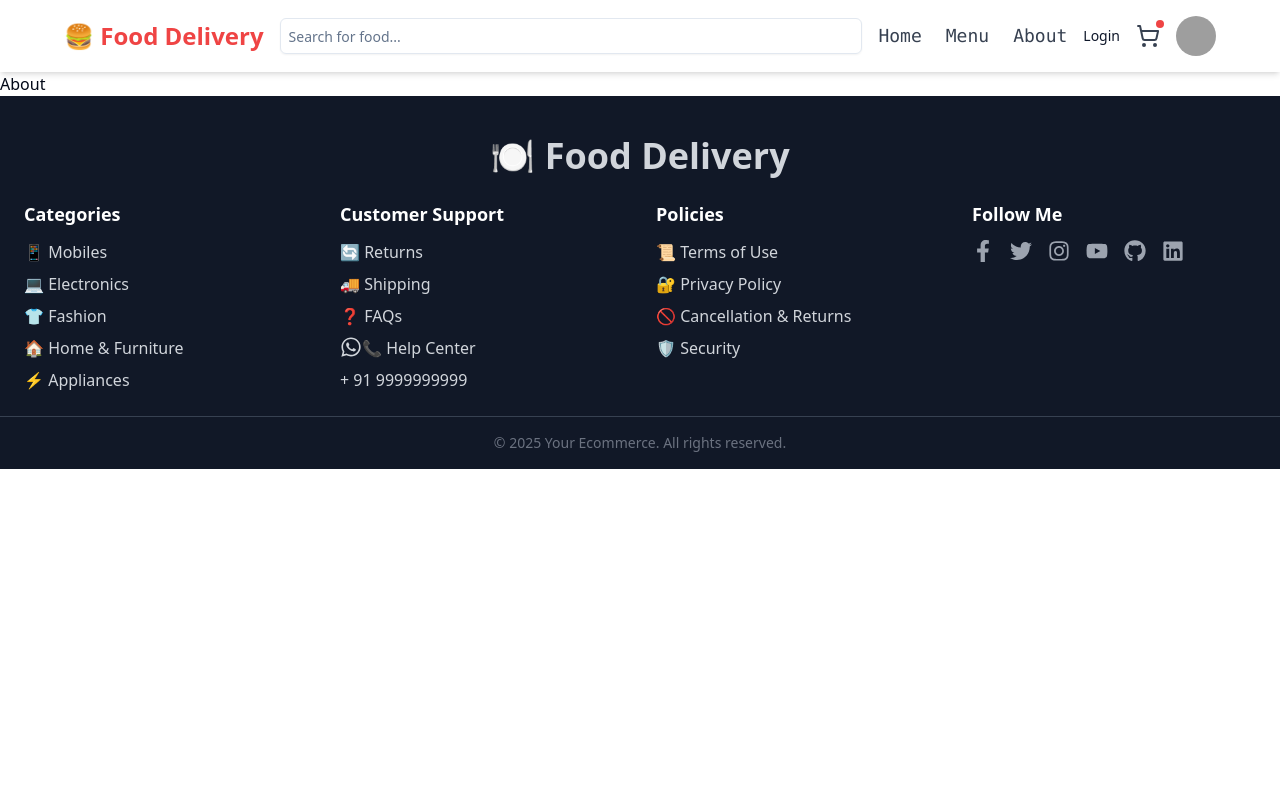
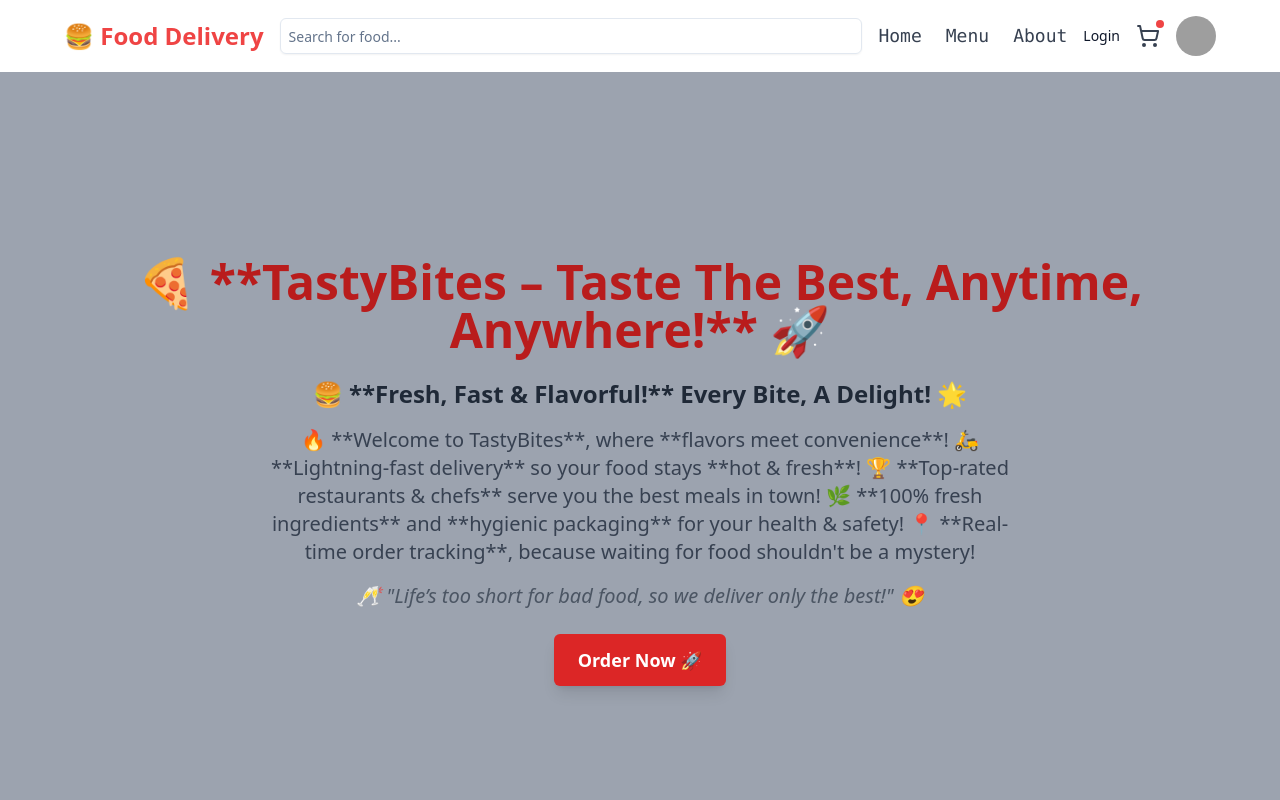
Before and after one commit to SANDEEP7522/food-frontend, a React (Vite) app: page /about in a window 1280 px wide. Shown: the top 800 px of the page. Built offline with nearby package versions, Linux system fonts and the light colour scheme; grey boxes are pictures that could not be loaded.

Commit message:
added About section

```diff
--- a/src/App.jsx
+++ b/src/App.jsx
@@ -2,7 +2,7 @@ import { BrowserRouter as Router, Routes, Route } from "react-router-dom";
 
 import Navbar from "./components/navebar/Navbar";
 import Home from "./pages/Home/Home";
-import Menu from "./pages/Menu/Menu";
+// import Menu from "./pages/Menu/Menu";
 import About from "./pages/About/About";
 import Card from "./pages/Card/Card";
 import OrderPlace from "./pages/OrderPlace/OrderPlace";
@@ -15,7 +15,7 @@ function App() {
         <Navbar />
         <Routes>
           <Route path="/" element={<Home />} />
-          <Route path="/menu" element={<Menu />} />
+          {/* <Route path="/menu" element={<Menu />} /> */}
           <Route path="/about" element={<About />} />
           <Route path="/card" element={<Card />} />
           <Route path="/orderPlce" element={<OrderPlace />} />
--- a/src/components/ExploreMenu/ExploreMenu.jsx
+++ b/src/components/ExploreMenu/ExploreMenu.jsx
@@ -41,11 +41,12 @@ const menuItems = [
 
 function ExploreMenu({ categories, setCategories }) {
   return (
-    <div className=" bg-gray-100 p-6">
+    <div className=" bg-gray-100 p-6" id="menu" >
       <h2 className="text-3xl font-bold text-center text-red-500 mb-6">
         🍽️ Explore Our Menu
       </h2>
-      <div className="flex flex-wrap justify-center gap-6 p-6">
+      <div className="overflow-x-auto whitespace-nowrap p-6 scrollbar-thin scrollbar-thumb-gray-300">
+  <div className="inline-flex gap-6">
     {menuItems.map((item) => (
       <div
         onClick={() =>
@@ -56,9 +57,7 @@ function ExploreMenu({ categories, setCategories }) {
       >
         <img
           onClick={() =>
-                setCategories((prev) =>
-                  prev === item.name ? "All" : item.name
-                )
+            setCategories((prev) => (prev === item.name ? "All" : item.name))
           }
           src={item.image}
           alt={item.name}
@@ -71,6 +70,8 @@ function ExploreMenu({ categories, setCategories }) {
     ))}
   </div>
 </div>
+
+    </div>
   );
 }
 
--- a/src/components/Headers/Header.jsx
+++ b/src/components/Headers/Header.jsx
@@ -5,6 +5,7 @@ import {
   CarouselItem,
 } from "@/components/ui/carousel";
 import { Button } from "@/components/ui/button";
+import { motion } from "framer-motion";
 
 const images = [
   "https://cdn3.vox-cdn.com/uploads/chorus_asset/file/704658/tumblr_m6oolzvXsJ1qfvx4yo1_500.0.gif",
@@ -28,16 +29,16 @@ function Header() {
   return (
     <div className="w-full max-w4-xl mx-auto mt-6 relative">
       <div className="absolute top-1/2 left-1/2 transform -translate-x-1/2 -translate-y-1/2 z-50">
-        <h4 className="text-2xl font-bold mb-2 text-red-800">
-          🍽️ Enjoy Fresh, Delicious, & Flavorful!
-        </h4>
-        <p className="text-clip font-medium leading-relaxed">
-          🍕 **Food made with the finest ingredients** to bring you a rich &
-          satisfying taste. 🌿 **Every dish is crafted to perfection**, ensuring
-          each bite is a burst of flavor. 😋 Experience the **joy of eating**
-          with our mouthwatering meals, prepared with ❤️ love & care just for
-          you!
-        </p>
+      <motion.h4
+  className="text-2xl font-bold mb-2 text-red-800"
+  initial={{ opacity: 0, x: -50 }} // Start position (hidden, moved left)
+  whileInView={{ opacity: 1, x: 0 }} // Animate to visible state
+  viewport={{ once: true }} // Ensures it animates only once
+  transition={{ duration: 1, ease: "easeOut" }} // Smooth transition
+>
+  🍽️ Enjoy Fresh, Delicious, & Flavorful!
+</motion.h4>
+
         <Button className="bg-slate-400 px-6 py-3 rounded-md shadow-lg hover:bg-slate-500 transition-all">
           View Menu
         </Button>
--- a/src/components/navebar/Navbar.jsx
+++ b/src/components/navebar/Navbar.jsx
@@ -53,7 +53,7 @@ export default function Navbar() {
               <NavigationMenuItem>
                 <NavigationMenuLink asChild>
                   <Link
-                    to="/menu"
+                    to="#menu"
                     onClick={() => setMenu("menu")}
                     className={`${
                       menu === "menu" ? "text-red-500" : "text-gray-700"
@@ -130,7 +130,7 @@ export default function Navbar() {
             Home
           </Link>
           <Link
-            to="/menu"
+            to="#menu"
             className="text-gray-700 hover:text-red-500"
             onClick={() => setIsOpen(false)}
           >
--- a/src/pages/About/About.jsx
+++ b/src/pages/About/About.jsx
@@ -1,12 +1,65 @@
-import React from 'react'
+import React from "react";
+import { motion } from "framer-motion";
 
 function About() {
   return (
-    <div>
-      About
+    <div className="min-h-screen flex flex-col items-center justify-center px-6 bg-gray-400">
+      <motion.h2
+        className="text-4xl sm:text-5xl font-extrabold text-red-700 mb-6 text-center"
+        initial={{ opacity: 0, y: -50 }}
+        whileInView={{ opacity: 1, y: 0 }}
+        transition={{ duration: 0.8, ease: "easeOut" }}
+        viewport={{ once: true }}
+      >
+        🍕 **TastyBites – Taste The Best, Anytime, Anywhere!** 🚀
+      </motion.h2>
 
+      <motion.h3
+        className="text-xl sm:text-2xl font-semibold text-gray-800 text-center mb-4"
+        initial={{ opacity: 0, x: 50 }}
+        whileInView={{ opacity: 1, x: 0 }}
+        transition={{ duration: 1, ease: "easeOut" }}
+        viewport={{ once: true }}
+      >
+        🍔 **Fresh, Fast & Flavorful!** Every Bite, A Delight! 🌟
+      </motion.h3>
+
+      <motion.p
+        className="text-gray-700 text-center max-w-3xl text-lg sm:text-xl leading-relaxed"
+        initial={{ opacity: 0, x: -50 }}
+        whileInView={{ opacity: 1, x: 0 }}
+        transition={{ duration: 1.2, ease: "easeOut" }}
+        viewport={{ once: true }}
+      >
+        🔥 **Welcome to TastyBites**, where **flavors meet convenience**! 🛵
+        **Lightning-fast delivery** so your food stays **hot & fresh**! 🏆
+        **Top-rated restaurants & chefs** serve you the best meals in town! 🌿
+        **100% fresh ingredients** and **hygienic packaging** for your health &
+        safety! 📍 **Real-time order tracking**, because waiting for food
+        shouldn't be a mystery!
+      </motion.p>
+
+      <motion.p
+        className="mt-4 text-lg sm:text-xl italic text-gray-600 text-center"
+        initial={{ opacity: 0, scale: 0.8 }}
+        whileInView={{ opacity: 1, scale: 1 }}
+        transition={{ duration: 0.8, ease: "easeOut" }}
+        viewport={{ once: true }}
+      >
+        🥂 "Life’s too short for bad food, so we deliver only the best!" 😍
+      </motion.p>
+
+      <motion.button
+        className="mt-6 bg-red-600 text-white px-6 py-3 text-lg font-semibold rounded-md shadow-lg hover:bg-red-700 transition-all"
+        initial={{ opacity: 0, scale: 0.8 }}
+        whileInView={{ opacity: 1, scale: 1 }}
+        transition={{ duration: 0.6, ease: "easeOut" }}
+        viewport={{ once: true }}
+      >
+        Order Now 🚀
+      </motion.button>
     </div>
-  )
+  );
 }
 
-export default About
+export default About;
--- a/src/pages/Menu/Menu.jsx
+++ b/src/pages/Menu/Menu.jsx
@@ -1,12 +1,12 @@
-import React from 'react'
+// import React from 'react'
 
-function Menu() {
-  return (
-    <div>
-      Menu
+// function Menu() {
+//   return (
+//     <div>
+//       Menu
 
-    </div>
-  )
-}
+//     </div>
+//   )
+// }
 
-export default Menu
+// export default Menu
```
Lines whose indentation alone changed are shown as unchanged.
